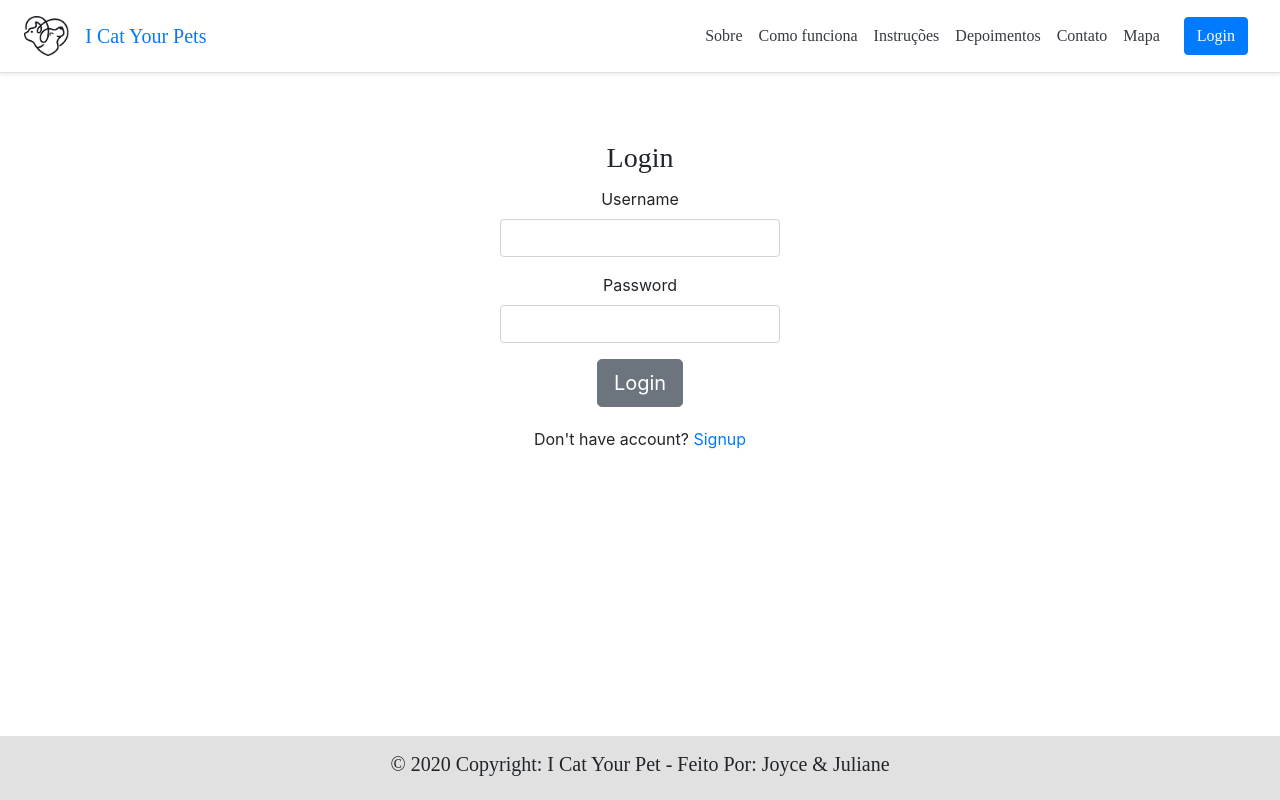
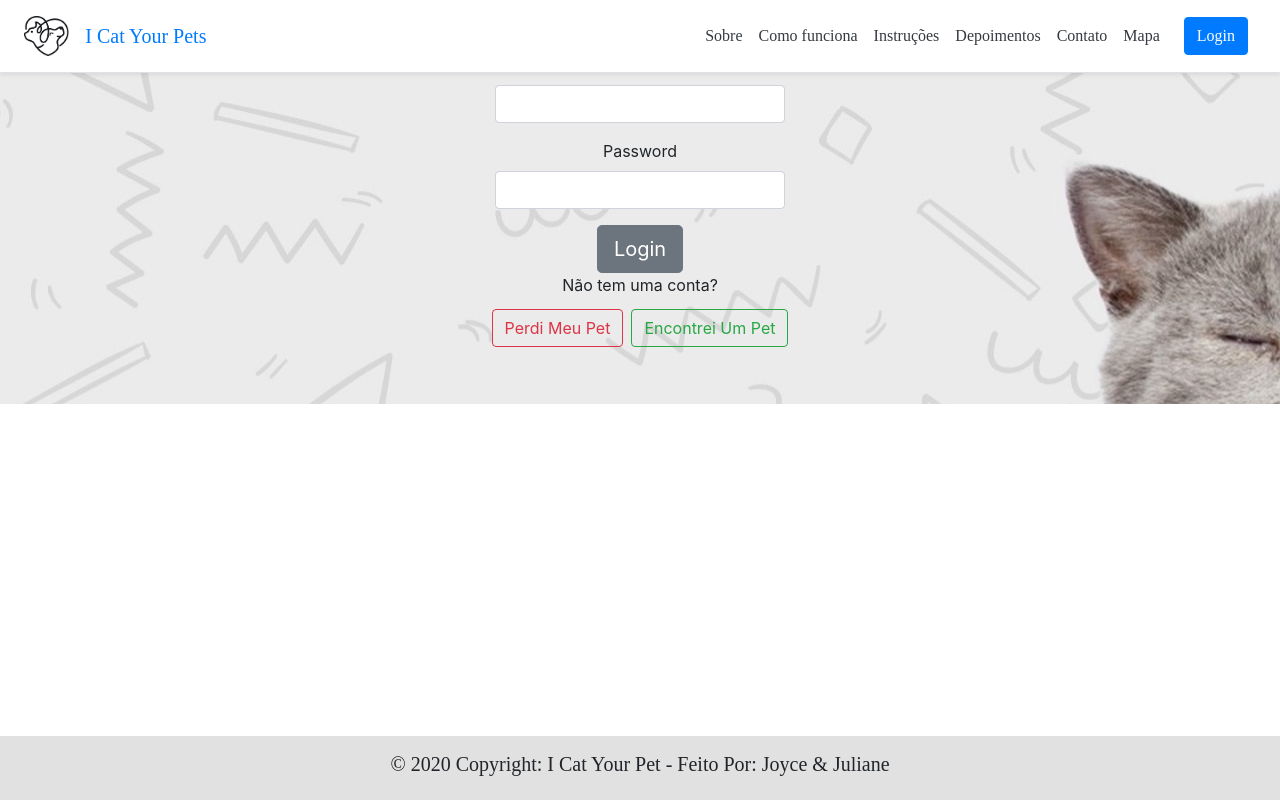
Before and after one commit to juliane-arruda/Final-Project-Full-Stack-IronHack-Front-End, a React (Create React App) app: page /login in a window 1280 px wide. Built offline with nearby package versions, Linux system fonts and the light colour scheme; no server answers; a web font is replaced by a local one; what react-google-maps would draw is missing.

Commit message:
add layont with photo

```diff
--- /dev/null
+++ b/src/components/auth/login.css
@@ -0,0 +1,3 @@
+.Login .login-form {
+  margin-top: -150px;
+}
--- a/src/components/auth/login.js
+++ b/src/components/auth/login.js
@@ -2,6 +2,7 @@ import React, { Component } from 'react';
 import AuthService from './auth-service';
 import { Link } from 'react-router-dom';
 import Form from 'react-bootstrap/Form';
+import './login.css';
 
 class Login extends Component {
   constructor(props) {
@@ -39,11 +40,11 @@ class Login extends Component {
   render() {
     console.log(this.props);
     return (
-      <div className="pt-5 d-flex flex-column justify-content-center">
-        <div className="card-body">
+      <div className="Login pt-5 d-flex flex-column justify-content-center h-100" style={{backgroundImage: 'url(/images/cat-login.jpg)'}}>
+        <div className="login-form">
           <h3 className="card-title">Login</h3>
           <Form onSubmit={this.handleFormSubmit} className="d-flex flex-column align-items-center">
-            <Form.Group controlId="username" className="col-3">
+            <Form.Group controlId="username" className="col-12 col-sm-9 col-md-6 col-lg-4 col-xl-3">
               <Form.Label>Username</Form.Label>
               <Form.Control type="text"
                 name="username"
@@ -51,7 +52,7 @@ class Login extends Component {
                 onChange={this.handleChange} />
             </Form.Group>
 
-            <Form.Group controlId="password" className="col-3">
+            <Form.Group controlId="password" className="col-12 col-sm-9 col-md-6 col-lg-4 col-xl-3">
               <Form.Label>Password</Form.Label>
               <Form.Control type="password"
                 name="password"
@@ -63,11 +64,18 @@ class Login extends Component {
             <input type="button" class="btn btn-secondary btn-lg" type="submit" value="Login" />
           </Form>
           {this.state.message && <p>{this.state.message}</p>}
+          <p>
+            Não tem uma conta?
+            <div className="container mt-2">
+              <Link type="button" class="btn btn-outline-danger m-1" to="/signup-lost" style={{ textDecoration: "none" }}>
+                  Perdi Meu Pet
+              </Link>
+              <Link type="button" class="btn btn-outline-success m-1" to="/signup-found" style={{ textDecoration: "none" }}>
+                  Encontrei Um Pet
+              </Link>
+            </div>
+          </p>
         </div>
-        <p>
-          Don't have account?
-              <Link to={"/signup"}> Signup</Link>
-        </p>
       </div>
     );
   }
```
